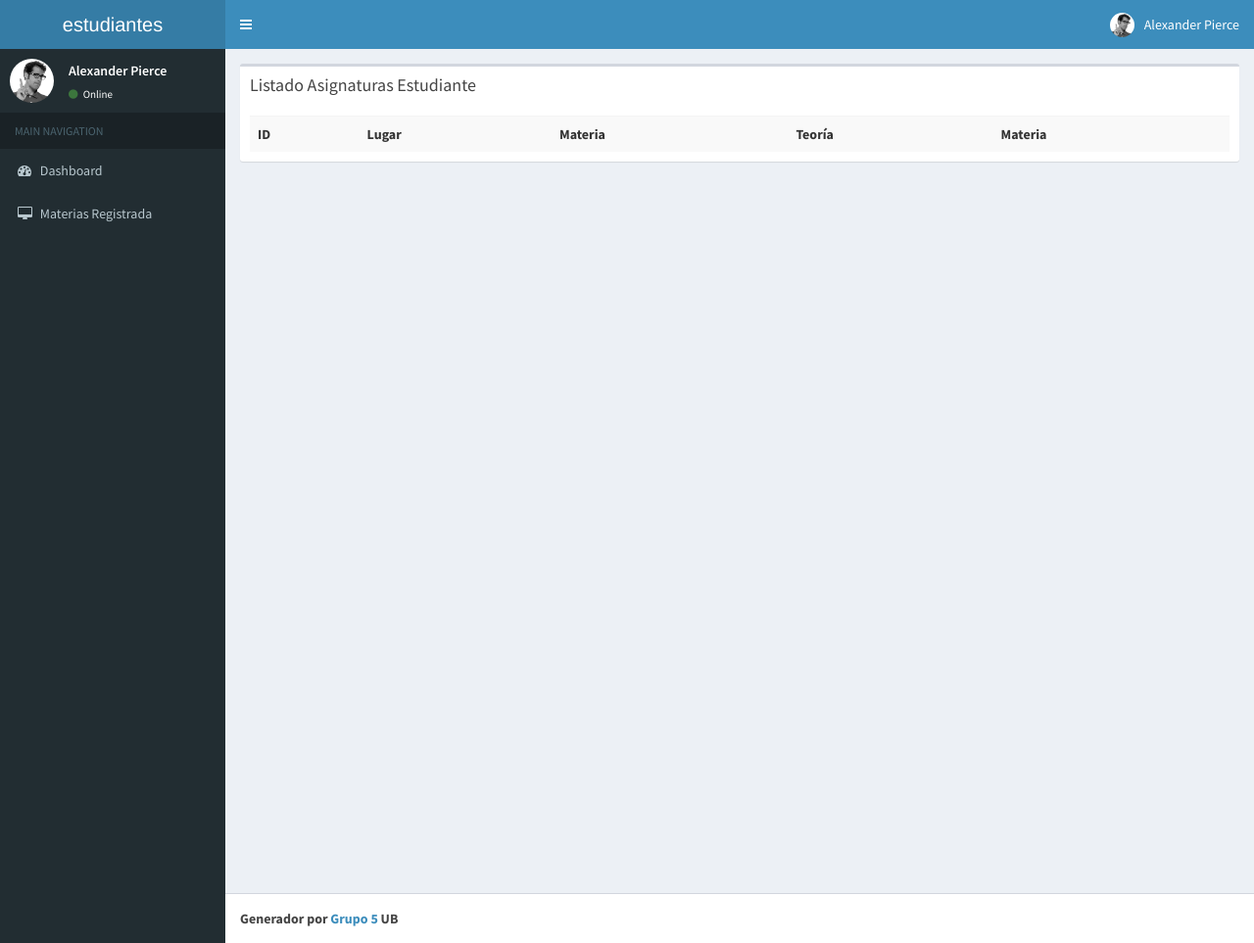
After one commit to Ranma84/tarea04, a CodeIgniter app: page /database/Materias/index in a window 1280 px wide. The commit adds this page. Shown: the whole page at 98% size. Run offline with CodeIgniter, Linux system fonts and the light colour scheme; the visitor is signed in with stand-in values (Sample User, id 1); data comes from the database, SQL or seed files in the repository; lists and menus that the app fills with data are empty.

Commit message:
Menu por rol

```diff
--- a/application/controllers/Asignaturas_estudiante.php
+++ b/application/controllers/Asignaturas_estudiante.php
@@ -5,6 +5,9 @@ class Asignaturas_estudiante extends CI_Controller{
     function __construct()
     {
         parent::__construct();
+        $loggin = $this->session->userdata('currently_logged_in');
+        if($loggin!=1)
+            redirect(base_url());
         $this->load->model(array('Asignatura_model','Asignaturas_estudiante_model','Lugare_model','Students_model'));
     }
 
--- a/application/controllers/Dashboard.php
+++ b/application/controllers/Dashboard.php
@@ -12,7 +12,6 @@ class Dashboard extends CI_Controller{
 
     function index()
     {
-
         $data['_view'] = 'dashboard';
         $this->load->view('partes/main',$data);
     }
--- /dev/null
+++ b/application/controllers/Materias.php
@@ -0,0 +1,24 @@
+<?php
+
+
+class Materias extends CI_Controller{
+    function __construct()
+    {
+        parent::__construct();
+        $loggin = $this->session->userdata('currently_logged_in');
+        if($loggin!=1)
+            redirect(base_url());
+        $this->load->model(array('Asignaturas_estudiante_model'));
+    }
+
+
+    function index()
+    {
+        $mail = $this->session->userdata('email');
+        $data['materias'] = $this->Asignaturas_estudiante_model->get_id_asignaturas_estudiante($mail);
+        $data['_view'] = 'materias/index';
+        $this->load->view('partes/main',$data);
+    }
+
+
+}
--- a/application/models/Asignaturas_estudiante_model.php
+++ b/application/models/Asignaturas_estudiante_model.php
@@ -14,6 +14,16 @@ class Asignaturas_estudiante_model extends CI_Model
         return $this->db->get_where('grades',array('grade_id'=>$id))->row_array();
     }
 
+    function get_id_asignaturas_estudiante($estudiante)
+    {
+        return $this->db->join('locations', 'grades.location_id = locations.location_id')
+        ->join('subjects', 'grades.subject_id = subjects.subject_id')
+        ->join('students', 'grades.student_id = students.student_id')
+        ->where('students.email', $estudiante)
+        ->order_by('grade_id', 'desc')
+       // ->select('grade_id,location_name,subject_name')
+        ->get('grades')->result_array();
+    }
 
     function get_all_asignaturas_estudiante()
     {
--- /dev/null
+++ b/application/views/materias/index.php
@@ -0,0 +1,30 @@
+<div class="row">
+    <div class="col-md-12">
+        <div class="box">
+            <div class="box-header">
+                <h3 class="box-title">Listado Asignaturas Estudiante</h3>
+            </div>
+            <div class="box-body">
+                <table class="table table-striped">
+                    <tr>
+						<th>ID</th>
+						<th>Lugar</th>
+                        <th>Materia</th>
+                        <th>Teoría</th>
+                        <th>Materia</th>
+                    </tr>
+                    <?php foreach($materias as $a){ ?>
+                    <tr>
+						<td><?= trim($a['grade_id']); ?></td>
+						<td><?= trim($a['location_name']); ?></td>
+                        <td><?= trim($a['subject_name']); ?></td>
+                        <td><?= trim($a['theory_grade']); ?></td>
+                        <td><?= trim($a['practice_grade']); ?></td>
+                    </tr>
+                    <?php } ?>
+                </table>
+
+            </div>
+        </div>
+    </div>
+</div>
--- a/application/views/partes/main.php
+++ b/application/views/partes/main.php
@@ -74,71 +74,14 @@
                                 <i class="fa fa-dashboard"></i> <span>Dashboard</span>
                             </a>
                         </li>
-						<li>
-                            <a href="#">
-                                <i class="fa fa-desktop"></i> <span>Asignatura</span>
-                            </a>
-                            <ul class="treeview-menu">
-								<li class="active">
-                                    <a href="<?= site_url('asignatura/add');?>"><i class="fa fa-plus"></i> Añadir</a>
-                                </li>
-								<li>
-                                    <a href="<?= site_url('asignatura/index');?>"><i class="fa fa-list-ul"></i> Lista</a>
-                                </li>
-							</ul>
-                        </li>
-						<li>
-                            <a href="#">
-                                <i class="fa fa-desktop"></i> <span>Asignaturas Estudiante</span>
-                            </a>
-                            <ul class="treeview-menu">
-								<li class="active">
-                                    <a href="<?= site_url('asignaturas_estudiante/add');?>"><i class="fa fa-plus"></i> Añadir</a>
-                                </li>
-								<li>
-                                    <a href="<?= site_url('asignaturas_estudiante/index');?>"><i class="fa fa-list-ul"></i> Lista</a>
-                                </li>
-							</ul>
-                        </li>
-						<li>
-                            <a href="#">
-                                <i class="fa fa-desktop"></i> <span>Lugare</span>
-                            </a>
-                            <ul class="treeview-menu">
-								<li class="active">
-                                    <a href="<?= site_url('lugare/add');?>"><i class="fa fa-plus"></i> Añadir</a>
-                                </li>
-								<li>
-                                    <a href="<?= site_url('lugare/index');?>"><i class="fa fa-list-ul"></i> Lista</a>
-                                </li>
-							</ul>
-                        </li>
-						<li>
-                            <a href="#">
-                                <i class="fa fa-desktop"></i> <span>Usuario</span>
-                            </a>
-                            <ul class="treeview-menu">
-								<li class="active">
-                                    <a href="<?= site_url('usuario/add');?>"><i class="fa fa-plus"></i> Añadir</a>
-                                </li>
-								<li>
-                                    <a href="<?= site_url('usuario/index');?>"><i class="fa fa-list-ul"></i> Lista</a>
-                                </li>
-							</ul>
-                        </li>
-                        <li>
-                            <a href="#">
-                                <i class="fa fa-desktop"></i> <span>Estudiante</span>
-                            </a>
-                            <ul class="treeview-menu">
-								<li class="active">
-                                    <a href="<?= site_url('students/add');?>"><i class="fa fa-plus"></i> Añadir</a>
-                                </li>
-								<li>
-                                    <a href="<?= site_url('students/index');?>"><i class="fa fa-list-ul"></i> Lista</a>
-                                </li>
-							</ul>
-                        </li>
+                        <?php
+                        $datos=$this->session->userdata('role');
+                            if ($datos=='Docente')
+                                $this->load->view('partes/menu_docente');
+                            else
+                                $this->load->view('partes/menu_estudiante');
+
+                        ?>
                     </ul>
                 </section>
                 <!-- /.sidebar -->
--- /dev/null
+++ b/application/views/partes/menu_estudiante.php
@@ -0,0 +1,10 @@
+                        <li>
+                            <a href="#">
+                                <i class="fa fa-desktop"></i> <span>Materias Registrada</span>
+                            </a>
+                            <ul class="treeview-menu">
+								<li>
+                                    <a href="<?= site_url('Materias/index');?>"><i class="fa fa-list-ul"></i> Lista</a>
+                                </li>
+							</ul>
+                        </li>
```
Also changed, not shown: application/views/partes/menu_docente.php (added, +65 -0 lines).
